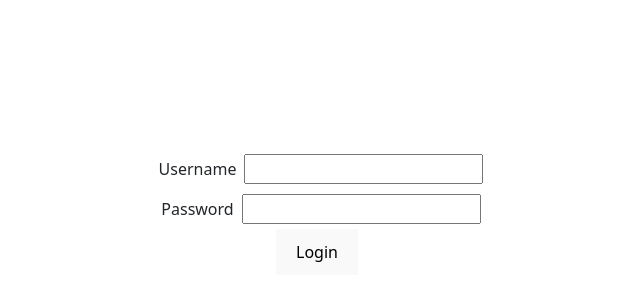
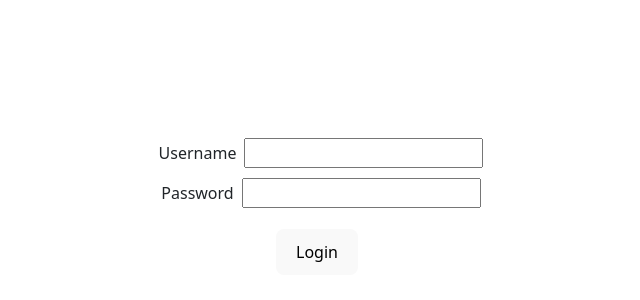
Before and after one commit to Phaedra144/spring-react-todo, a React (Vite) app in the folder todo-app-react/: page /login in a window 1280 px wide. Shown: the part 188-488 px from the top of the page, without its empty margins (323-963 px from the left). Built offline with nearby package versions, Linux system fonts and the light colour scheme.

Commit message:
Add routing and routes to welcome or error page

```diff
--- a/todo-app-react/package.json
+++ b/todo-app-react/package.json
@@ -13,7 +13,8 @@
     "bootstrap": "^5.3.3",
     "react": "^18.3.1",
     "react-bootstrap": "^2.10.5",
-    "react-dom": "^18.3.1"
+    "react-dom": "^18.3.1",
+    "react-router-dom": "^6.27.0"
   },
   "devDependencies": {
     "@eslint/js": "^9.13.0",
--- /dev/null
+++ b/todo-app-react/src/components/Error.tsx
@@ -0,0 +1,9 @@
+import React from "react";
+
+export const Error = () => {
+  return (
+    <div>
+      <h1>404 this page is not available</h1>
+    </div>
+  );
+};
--- a/todo-app-react/src/components/Login.tsx
+++ b/todo-app-react/src/components/Login.tsx
@@ -1,22 +1,46 @@
-import React, { useState } from "react";
+import React, { FormEventHandler, useState } from "react";
+import { useNavigate } from "react-router-dom";
 
 export const Login = () => {
   const [userName, setUsername] = useState("");
   const [password, setPassword] = useState("");
+  const [isSuccess, setIsSuccess] = useState(false);
+  const [isError, setIsError] = useState(false);
+  const navigate = useNavigate();
 
   const handleChangeUserName = (event: React.ChangeEvent<HTMLInputElement>) => {
-    console.log(event.target.value);
     setUsername(event.target.value);
   };
 
   const handleChangePassword = (event: React.ChangeEvent<HTMLInputElement>) => {
-    console.log(event.target.value);
     setPassword(event.target.value);
+  };
+
+  const handleSubmit: FormEventHandler<HTMLFormElement> = (event) => {
+    event.preventDefault();
+    if (userName === "admin" && password === "admin") {
+      setIsSuccess(true);
+      setIsError(false);
+      navigate("/welcome/" + userName);
+    } else {
+      setIsSuccess(false);
+      setIsError(true);
+    }
   };
 
   return (
     <div>
-      <form>
+      {isSuccess && (
+        <>
+          <div className="successMessage">Authentication was successful</div>
+        </>
+      )}
+      {isError && (
+        <div className="errorMessage">
+          Authentication failed, please check your credentials
+        </div>
+      )}
+      <form method="post" onSubmit={handleSubmit}>
         <div>
           <label className="m-2" htmlFor="username">
             Username
@@ -39,7 +63,7 @@ export const Login = () => {
             onChange={handleChangePassword}
           />
         </div>
-        <div>
+        <div className="m-3">
           <button type="submit">Login</button>
         </div>
       </form>
--- /dev/null
+++ b/todo-app-react/src/components/Welcome.tsx
@@ -0,0 +1,11 @@
+import React from "react";
+import { useParams } from "react-router-dom";
+
+export const Welcome = () => {
+  const params = useParams();
+  return (
+    <div>
+      <h1>Welcome {params.userName}</h1>
+    </div>
+  );
+};
--- a/todo-app-react/src/main.jsx
+++ b/todo-app-react/src/main.jsx
@@ -1,11 +1,34 @@
-import { StrictMode } from 'react'
-import { createRoot } from 'react-dom/client'
-import './index.css'
-import App from './App.jsx'
+import { StrictMode } from "react";
+import { createRoot } from "react-dom/client";
+import { createBrowserRouter, RouterProvider } from "react-router-dom";
 import "../node_modules/bootstrap/dist/css/bootstrap.min.css";
+import App from "./App.jsx";
+import { Login } from "./components/Login.tsx";
+import { Welcome } from "./components/Welcome.tsx";
+import { Error } from "./components/Error.tsx";
+import "./index.css";
 
-createRoot(document.getElementById('root')).render(
+const router = createBrowserRouter([
+  {
+    path: "/",
+    element: <App />,
+  },
+  {
+    path: "/login",
+    element: <Login />,
+  },
+  {
+    path: "/welcome/:userName",
+    element: <Welcome />,
+  },
+  {
+    path: "*",
+    element: <Error />,
+  }
+]);
+
+createRoot(document.getElementById("root")).render(
   <StrictMode>
-    <App />
-  </StrictMode>,
-)
+    <RouterProvider router={router} />
+  </StrictMode>
+);
```
Also changed, not shown: 2 other files (tests, documents, lock files or other folders).
